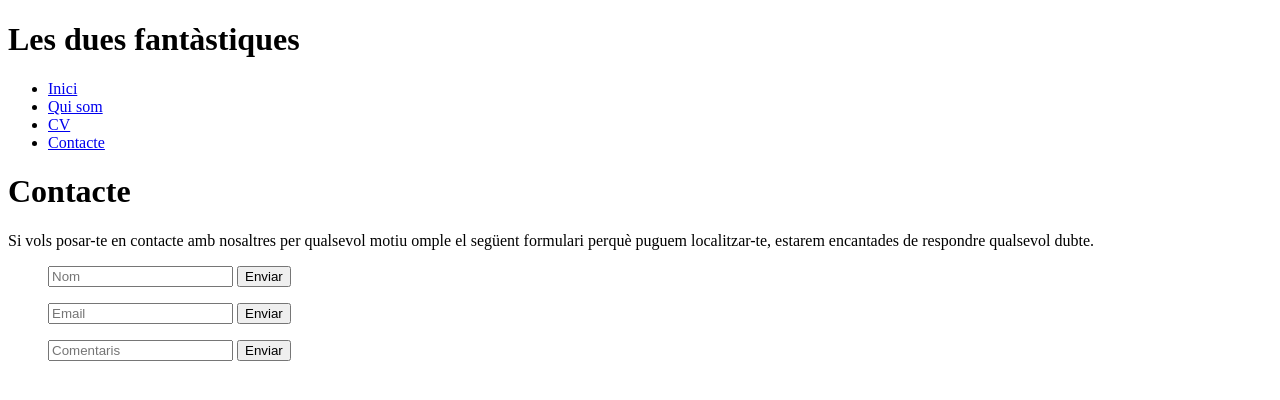
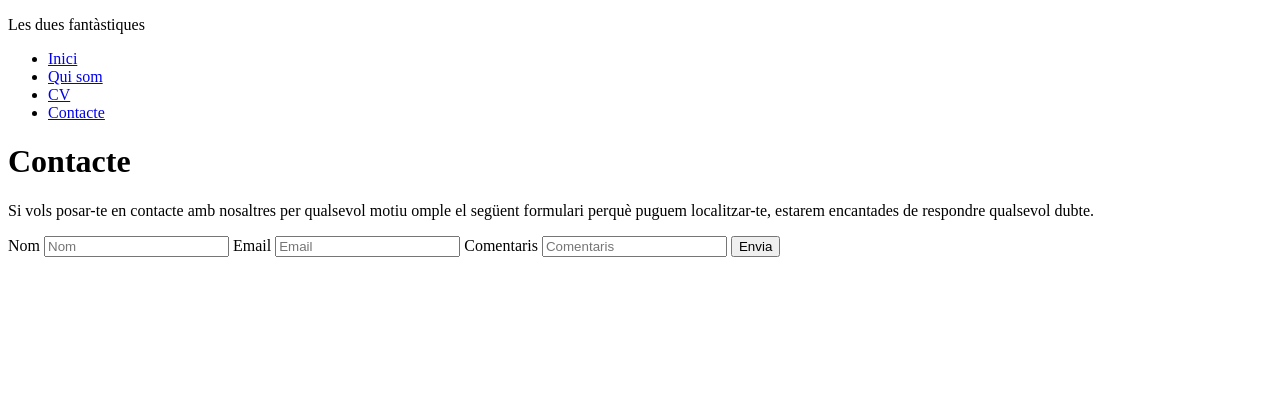
Before and after one commit to nuriarai/202209-w1ch2-andrea-pedreno-nuria-ramoneda, a plain HTML site: page contacte.html in a window 1280 px wide. Drawn offline with Linux system fonts and the light colour scheme.

Commit message:
Revision changes in contacte.html

```diff
--- a/contacte.html
+++ b/contacte.html
@@ -1,18 +1,18 @@
 <!DOCTYPE html>
-<html lang="ca-Es">
+<html lang="ca">
   <head>
     <meta charset="UTF-8" />
     <meta name="viewport" content="width=device-width, initial-scale=1.0" />
-    <title>Les dues fantàstiques</title>
-    <link rel="icon" type="favicon/avengers-icon" href="assets/avengers.png">
+    <title>Contacte / Les dues fantàstiques</title>
+    <link rel="icon" type="favicon/avengers-icon" href="assets/avengers.png" />
   </head>
   <body>
     <header>
-      <h1>Les dues fantàstiques</h1>
+      <p>Les dues fantàstiques</p>
       <nav>
         <ul>
           <li><a href="index.html">Inici</a></li>
-          <li class="active"><a href="qui-som.html">Qui som</a></li>
+          <li><a href="qui-som.html">Qui som</a></li>
           <li><a href="curriculums.html">CV</a></li>
           <li><a href="contacte.html">Contacte</a></li>
         </ul>
@@ -21,21 +21,18 @@
     <main>
       <h1>Contacte</h1>
       <p>
-      Si vols posar-te en contacte amb nosaltres per qualsevol motiu omple el següent formulari perquè puguem localitzar-te, estarem encantades de respondre qualsevol dubte.
+        Si vols posar-te en contacte amb nosaltres per qualsevol motiu omple el
+        següent formulari perquè puguem localitzar-te, estarem encantades de
+        respondre qualsevol dubte.
       </p>
       <form action="/enviar-resposta">
-        <ul>
-          <il><input type="text" placeholder="Nom"></il>
-          <il><button type="submit">Enviar</button></il>
-        </ul>
-        <ul>
-          <il><input type="text" placeholder="Email" required></il>
-          <il><button type="submit">Enviar</button></il>
-        </ul>
-        <ul>
-          <il><input type="text" placeholder="Comentaris"></il>
-          <il><button type="submit">Enviar</button></il>
-        </ul>
+        <label for="name">Nom</label>
+        <input id="name" type="text" placeholder="Nom" />
+        <label for="email">Email</label>
+        <input id="email" type="text" placeholder="Email" required />
+        <label for="comments">Comentaris</label>
+        <input id="comments" type="text" placeholder="Comentaris" />
+        <input type="submit" value="Envia" />
       </form>
     </main>
   </body>
```
Also changed, not shown: assets/img/avengers.png (renamed from assets/avengers.png).
